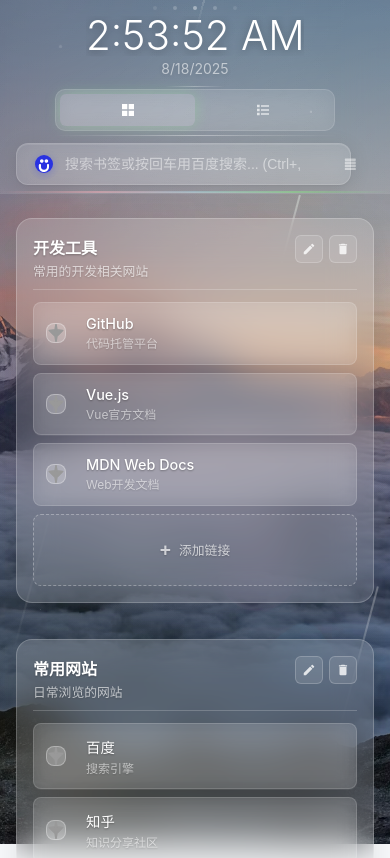
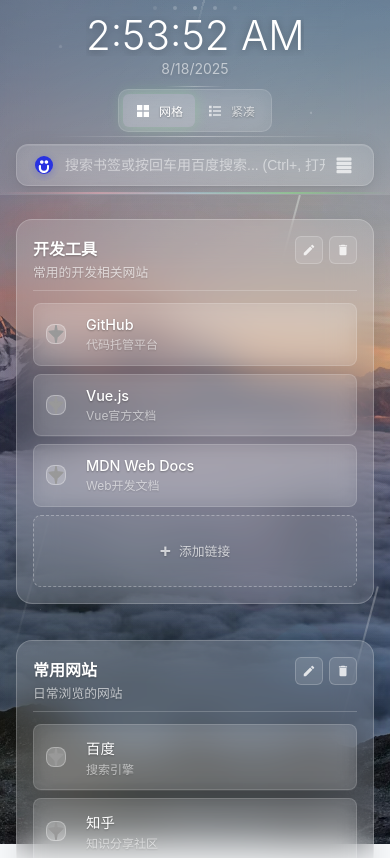
Before and after one commit to Cepheus-J/chromeNav, a Vue app: page / in a window 390 px wide. Shown: the top 858 px of the page. Built offline with nearby package versions, Linux system fonts and the light colour scheme.

Commit message:
优化搜索设置按钮样式：调整按钮尺寸、颜色和交互效果，增强视觉吸引力和用户体验；更新相关CSS样式以支持新设计，提升整体界面美观性。

```diff
--- a/src/App.vue
+++ b/src/App.vue
@@ -97,7 +97,7 @@
               @keyup.enter="handleEnterSearch"
             />
             <button @click="showDataManager = true" class="search-settings-btn" title="数据管理">
-              <svg viewBox="0 0 24 24" width="16" height="16">
+              <svg viewBox="0 0 24 24" width="20" height="20">
                 <path fill="currentColor" d="M4,3H20A1,1 0 0,1 21,4V6A1,1 0 0,1 20,7H4A1,1 0 0,1 3,6V4A1,1 0 0,1 4,3M4,8H20A1,1 0 0,1 21,9V11A1,1 0 0,1 20,12H4A1,1 0 0,1 3,11V9A1,1 0 0,1 4,8M4,13H20A1,1 0 0,1 21,14V16A1,1 0 0,1 20,17H4A1,1 0 0,1 3,16V14A1,1 0 0,1 4,13M4,18H20A1,1 0 0,1 21,19V21A1,1 0 0,1 20,22H4A1,1 0 0,1 3,21V19A1,1 0 0,1 4,18Z"/>
               </svg>
             </button>
--- a/src/style.css
+++ b/src/style.css
@@ -765,21 +765,28 @@
 .search-settings-btn {
   position: absolute;
   right: 0.75rem;
+  top: 50%;
+  transform: translateY(-50%);
   background: none;
   border: none;
-  color: rgba(255, 255, 255, 0.5);
+  color: rgba(255, 255, 255, 0.7);
   cursor: pointer;
   transition: all 0.3s ease;
   display: flex;
   align-items: center;
   justify-content: center;
-  padding: 0.25rem;
-  border-radius: 4px;
+  padding: 0.375rem;
+  border-radius: 8px;
+  width: 32px;
+  height: 32px;
+  z-index: 10;
+  overflow: hidden;
 }
 
 .search-settings-btn:hover {
-  color: rgba(255, 255, 255, 0.8);
-  background: rgba(255, 255, 255, 0.1);
+  color: rgba(255, 255, 255, 1);
+  transform: translateY(-50%) scale(1.1);
+  text-shadow: 0 0 8px rgba(255, 255, 255, 0.5);
 }
 
 /* 搜索引擎图标切换按钮 */
@@ -1312,26 +1319,12 @@
     z-index: 1;
   }
 
-  /* 移动端布局切换器优化 */
+  /* 移动端布局切换器优化 - 隐藏 */
   .layout-section {
-    order: 2;
-    width: 100%;
-    display: flex;
-    justify-content: center;
-  }
-
-  .layout-switcher {
-    width: 100%;
-    max-width: 280px;
-    justify-content: space-between;
-  }
-
-  .layout-btn {
-    flex: 1;
-    justify-content: center;
-    padding: 0.5rem 0.25rem;
-    font-size: 0.7rem;
-  }
+    display: none;
+  }
+
+
 
   .search-section {
     order: 3;
@@ -1484,14 +1477,20 @@
   }
 
   /* 移动端数据管理按钮优化 */
-  .data-manager-icon {
+  .search-settings-btn {
     position: absolute;
     right: 0.75rem;
     top: 50%;
     transform: translateY(-50%);
-    width: 32px;
-    height: 32px;
-    padding: 0.25rem;
+    width: 36px;
+    height: 36px;
+    padding: 0.5rem;
+    background: none;
+    border: none;
+  }
+
+  .search-settings-btn:hover {
+    transform: translateY(-50%) scale(1.15);
   }
 
   .system-widgets-section {
@@ -1593,15 +1592,7 @@
   text-shadow: 0 1px 2px rgba(0, 0, 0, 0.3);
 }
 
-@media (max-width: 768px) {
-  .layout-btn .layout-name {
-    display: none;
-  }
-
-  .layout-btn {
-    padding: 0.5rem;
-  }
-}
+
 
 /* 不同布局模式的网格样式 */
 
@@ -1904,12 +1895,7 @@
   transform: scale(1.02);
 }
 
-/* 搜索按钮动画效果 */
-.search-settings-btn {
-  position: relative;
-  overflow: hidden;
-}
-
+/* 搜索按钮点击波纹效果 */
 .search-settings-btn::before {
   content: '';
   position: absolute;
@@ -1917,11 +1903,16 @@
   left: 50%;
   width: 0;
   height: 0;
-  background: rgba(255, 255, 255, 0.2);
+  background: rgba(255, 255, 255, 0.3);
   border-radius: 50%;
   transform: translate(-50%, -50%);
   transition: width 0.3s ease, height 0.3s ease;
   pointer-events: none;
+  z-index: -1;
+}
+
+.search-settings-btn:active {
+  transform: translateY(-50%) scale(0.95);
 }
 
 .search-settings-btn:active::before {
```
